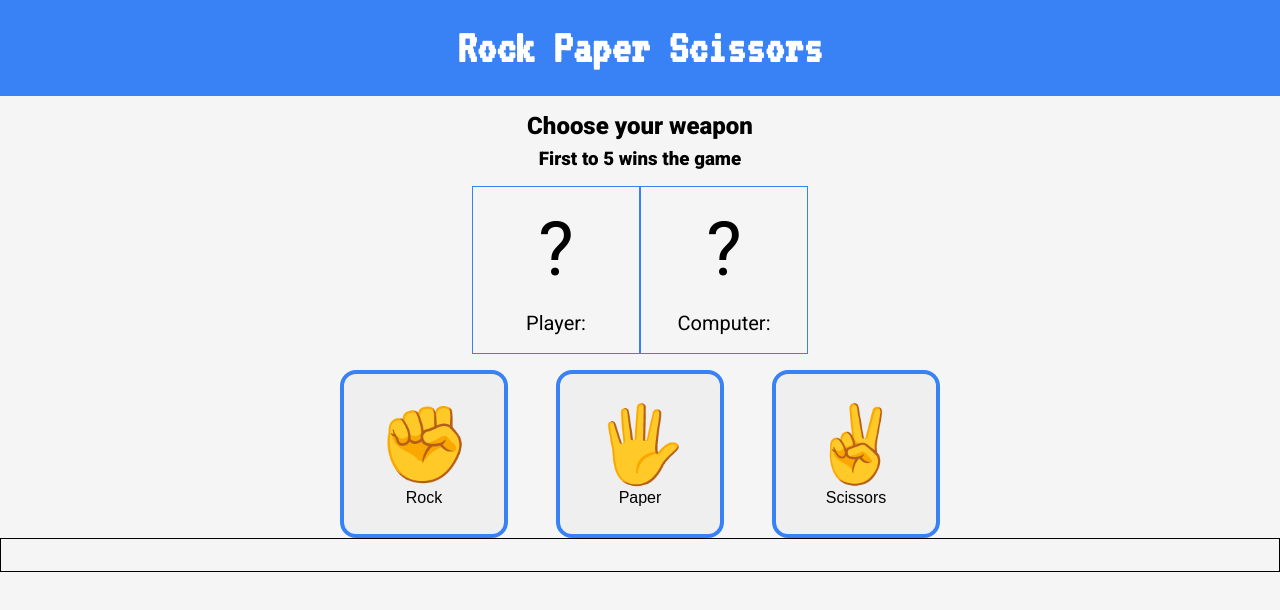
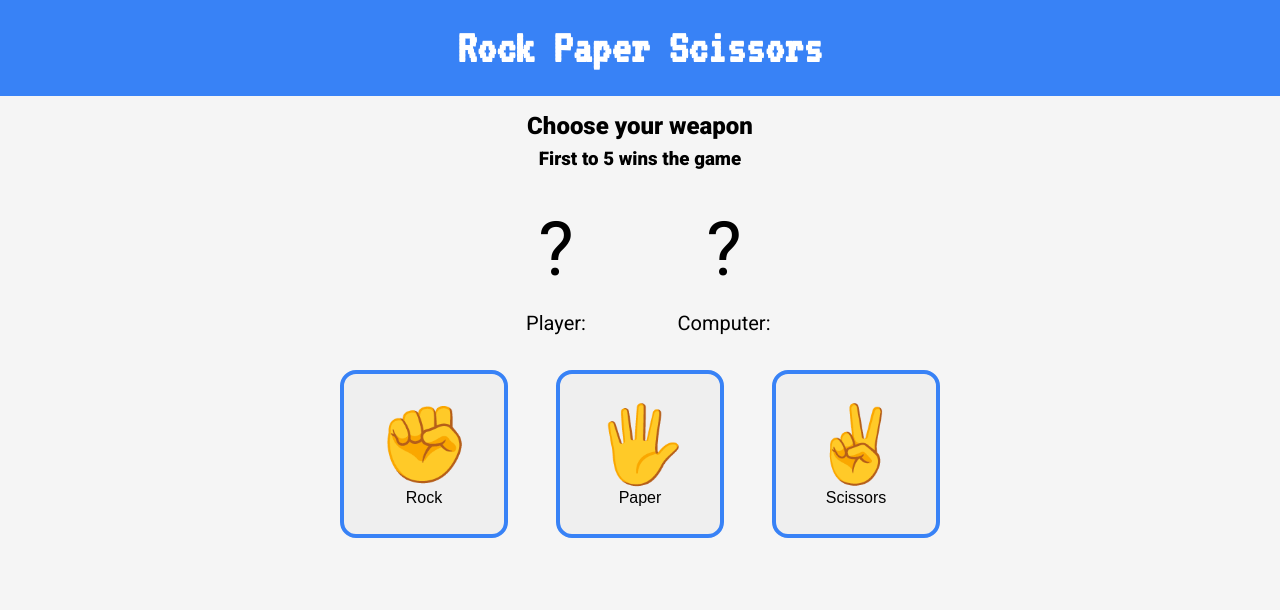
Before and after one commit to golfsap/rock-paper-scissors, a plain HTML site: page index.html in a window 1280 px wide. Drawn offline with Linux system fonts and the light colour scheme.

Commit message:
Remove border from scoreboard and reset game button

```diff
--- a/styles.css
+++ b/styles.css
@@ -46,7 +46,7 @@ h3 {
 }
 
 .player-side, .computer-side {
-    border: 1px #3882F6 solid;
+    /*border: 1px #3882F6 solid; */
     box-sizing: border-box;
     height: 168px;
     width: 168px;
@@ -114,10 +114,10 @@ h3 {
 /* Reset game Btn */
 
 .endgame {
-    border: 1px solid black;
+    /*border: 1px solid black;*/
     display: flex;
     justify-content: center;
-    padding: 16px;
+    padding: 32px;
 }
 
 /* Modal and Overlay */
```
